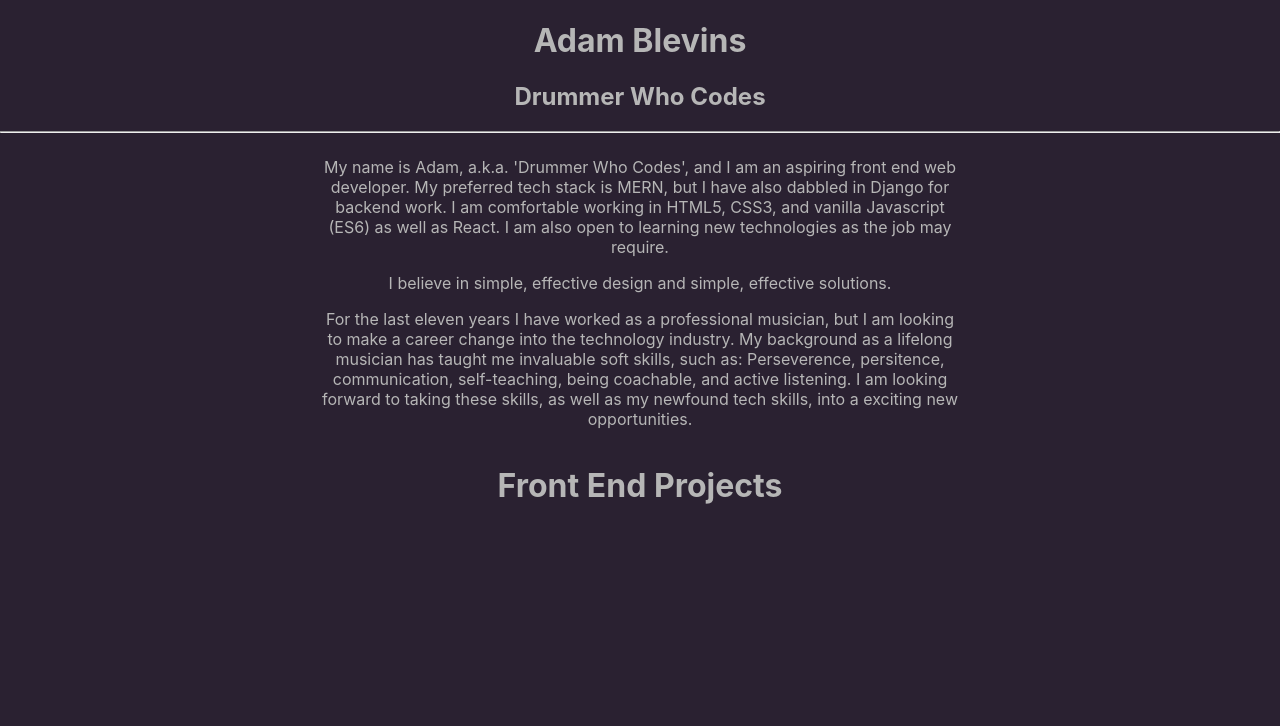
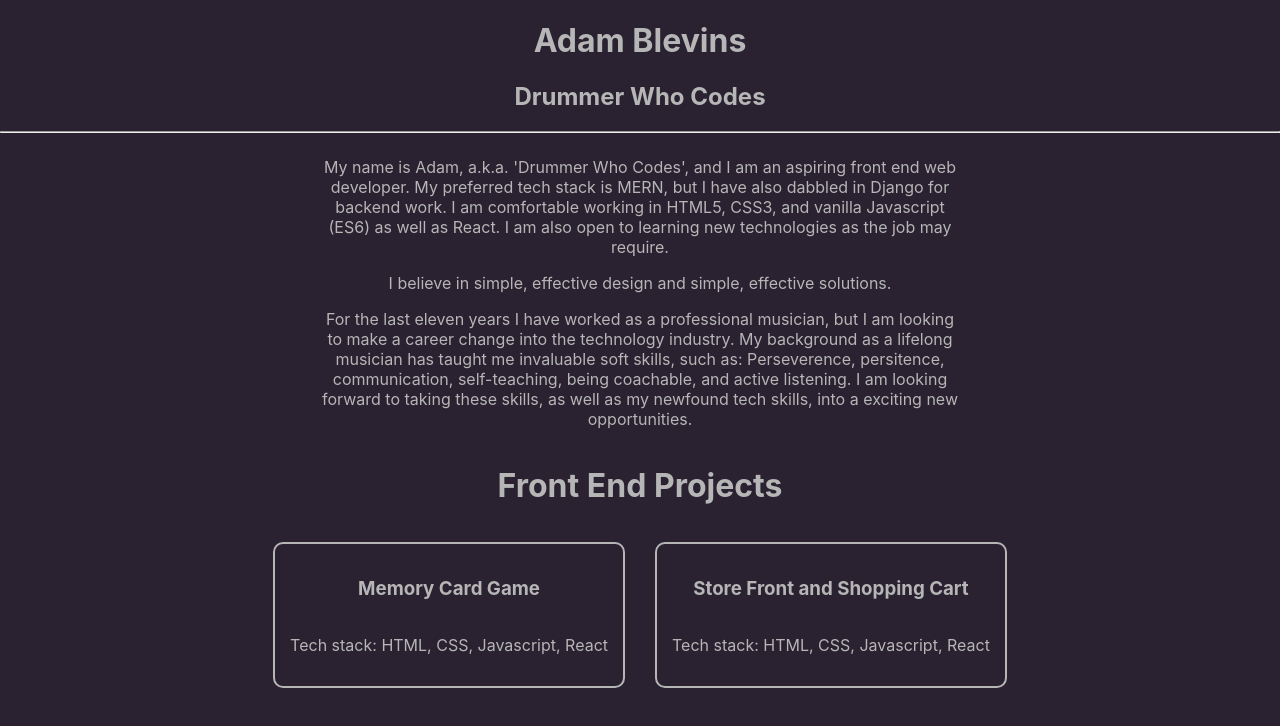
Before and after one commit to blevinspercussion/portfolio-site, a React (Create React App) app: page / in a window 1280 px wide. Shown: the top 726 px of the page. Built offline with nearby package versions, Linux system fonts and the light colour scheme; the HTML template or start-up script is replaced by a standard one.

Commit message:
Added project cards and added more css styling

```diff
--- a/src/components/Project.jsx
+++ b/src/components/Project.jsx
@@ -1,9 +1,10 @@
 import './components.css';
 
-function Project () {
+function Project ({ project }) {
     return (
-        <div>
-
+        <div className='project-card'>
+            <h3>{project.title}</h3>
+            <p>Tech stack: {project.tech}</p>
         </div>
     )
 }
--- a/src/components/Projects.jsx
+++ b/src/components/Projects.jsx
@@ -3,11 +3,13 @@ import Project from './Project';
 
 function Projects ({ projects }) {
     return (
-        <div>
+        <div id='projects-div'>
             <h1>Front End Projects</h1>
+            <div id='project-cards-div'>
             {projects.map((project, index) => (
                 <Project key={project.key} project={project} />
             ))}
+            </div>
         </div>
     )
 }
--- a/src/components/components.css
+++ b/src/components/components.css
@@ -1,3 +1,8 @@
+:root {
+    --dark-purple: rgb(42, 33, 49);
+    --med-gray: rgb(182, 182, 182);
+  }
+
 .body-block {
     display: flex;
 
@@ -10,3 +15,26 @@
 .body-block .text-block {
     flex-basis: 50%;
 }
+
+#projects-div {
+    display: flex;
+    flex-direction: column;
+    align-items: center;
+    justify-content: center;
+}
+
+#project-cards-div {
+    display: flex;
+}
+
+.project-card {
+    display: flex;
+    flex-direction: column;
+    align-items: center;
+    justify-content: center;
+    border: 2px solid var(--med-gray);
+    width: fit-content;
+    padding: 15px;
+    margin: 15px;
+    border-radius: 10px;
+}
```
